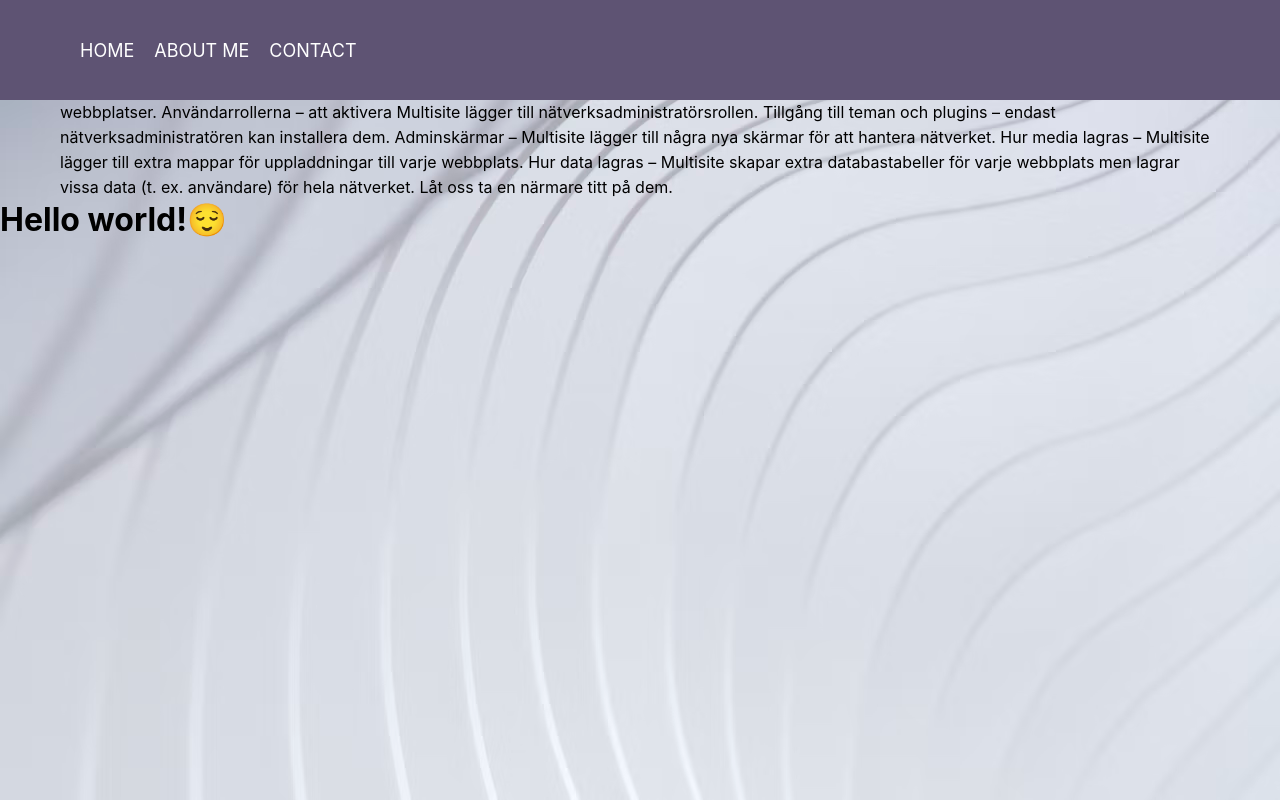
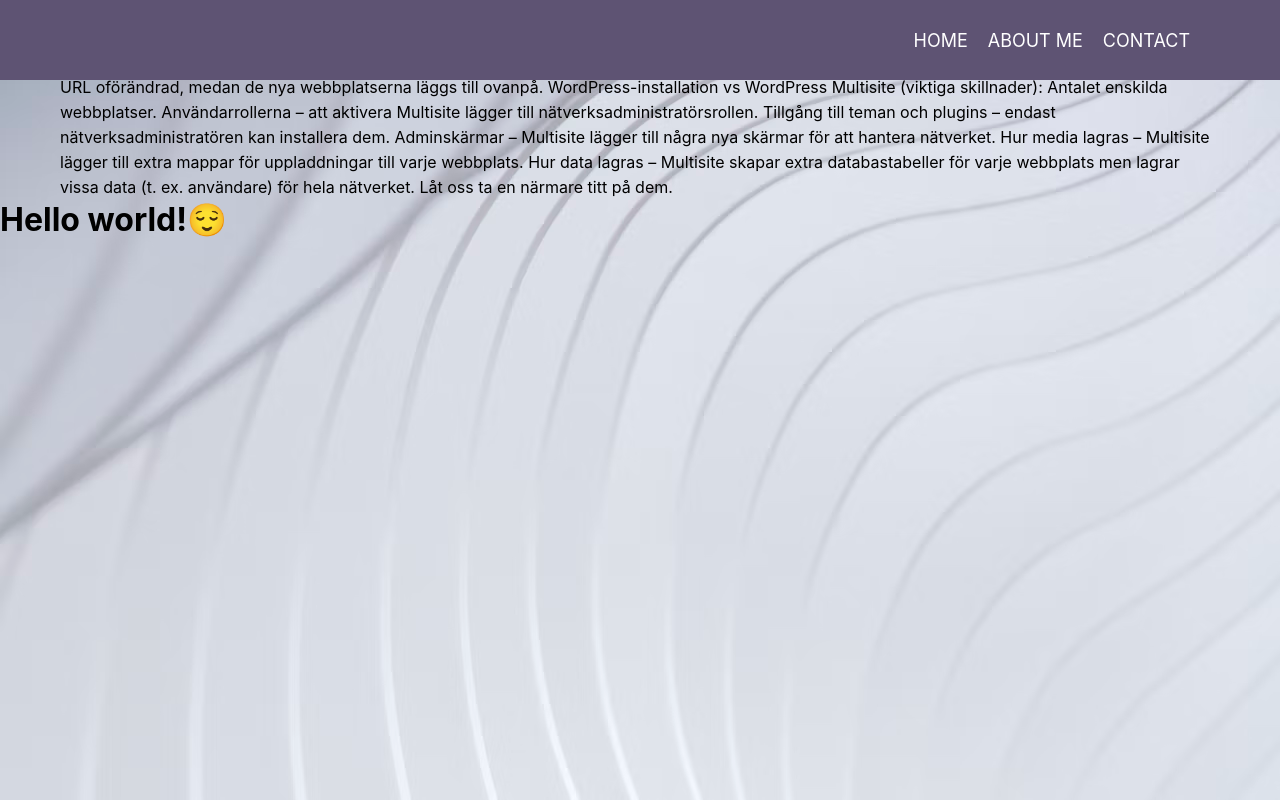
Before and after one commit to HannaTylna/portfolio_react, a React (Create React App) app: page / in a window 1280 px wide. Built offline with nearby package versions, Linux system fonts and the light colour scheme.

Commit message:
change align of items (nav)

```diff
--- a/src/App.css
+++ b/src/App.css
@@ -26,9 +26,10 @@
 .header__body{
   position: relative;
   display: flex;
-  justify-content: space-between;
-  height: 100px;
+  justify-content: end;
+  height: 80px;
   align-items: center;
+  margin: 0px 30px 0px 0px;
 }
 .header__burger {
   display: none;
@@ -37,6 +38,7 @@
   display: flex;
   position: relative;
   z-index: 2;
+  margin: 0px 0px 0px 20px;
 }
 .header__list li{
   list-style: none;
```
